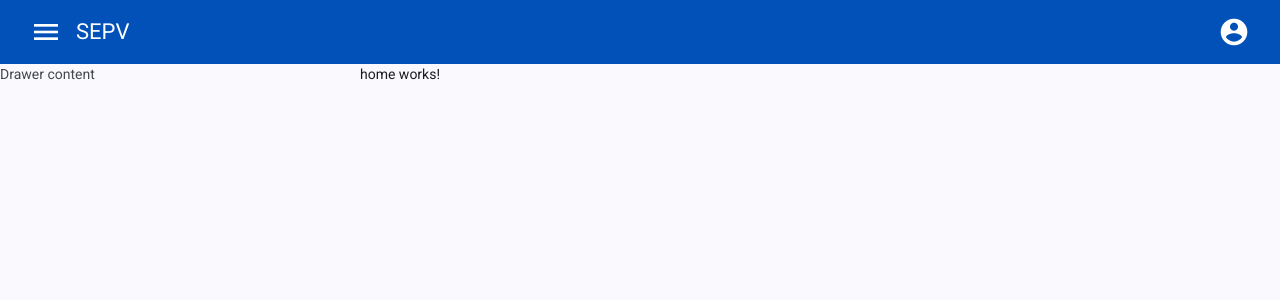
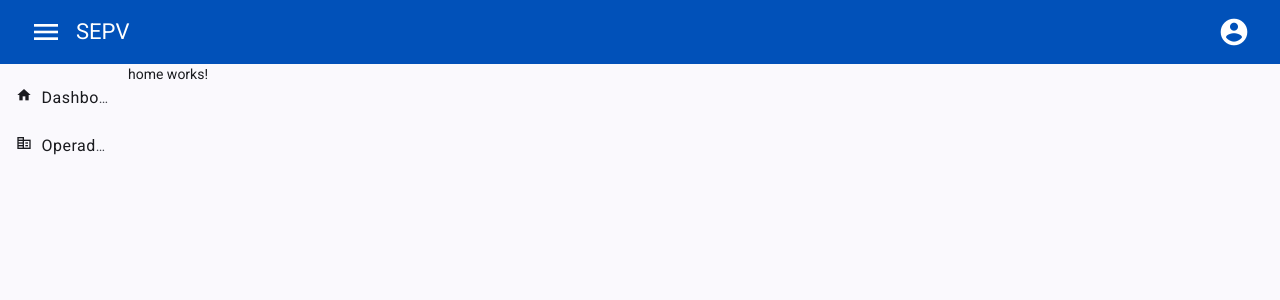
Before and after one commit to fabiodsilva2/sepv-frontend, an Angular app: page /home in a window 1280 px wide. Shown: the top 300 px of the page. Built offline with nearby package versions, Linux system fonts and the light colour scheme; sample sign-in values are in the browser's storage.

Commit message:
Ajeitando o menu

```diff
--- a/src/app/components/layout/layout.css
+++ b/src/app/components/layout/layout.css
@@ -0,0 +1,14 @@
+.menu-icon {
+  min-width: 10%;
+  max-width: 10%;
+  margin-top: 1rem;       /* rem-calc(16) */
+  margin-right: 1rem;     /* rem-calc(16) */
+  font-size: 1rem;        /* rem-calc(16) */
+
+}
+
+.mat-sidenav{
+  width:10%;
+
+
+}
--- a/src/app/components/layout/layout.html
+++ b/src/app/components/layout/layout.html
@@ -1,5 +1,27 @@
 <app-menu></app-menu>
-<mat-drawer-container class="example-container">
-  <mat-drawer mode="side" opened>Drawer content</mat-drawer>
-  <mat-drawer-content><router-outlet></router-outlet></mat-drawer-content>
-</mat-drawer-container>
+<mat-sidenav-container>
+  <mat-sidenav #sidenav opened="true" mode="side">
+    <mat-nav-list>
+      <a mat-list-item routerLink="">
+        <!-- <mat-icon >home</mat-icon> -->
+        <i class="material-icons menu-icon" style="margin-top: 5px">home</i>
+        <a class="title" style="margin-top: 5px">Dashboard</a>
+      </a>
+      <a  mat-list-item routerLink="">
+
+
+          <i class="material-icons menu-icon" style="margin-top: 5px;">corporate_fare</i>
+          <a class="title" style="margin-top: 5px;">Operadora</a>
+        </a>
+    </mat-nav-list>
+  </mat-sidenav>
+  <mat-sidenav-content>
+
+    <div style="min-height:88vh">
+      <div >
+          <router-outlet></router-outlet>
+        </div>
+
+    </div>
+  </mat-sidenav-content>
+</mat-sidenav-container>
--- a/src/app/components/layout/layout.ts
+++ b/src/app/components/layout/layout.ts
@@ -3,10 +3,13 @@ import { RouterOutlet } from '@angular/router';
 import { Menu } from '../menu/menu';
 import { MenuLateral } from '../menu-lateral/menu-lateral';
 import { MatSidenavModule } from '@angular/material/sidenav';
+import { MatIconModule } from '@angular/material/icon';
+import { MatMenuModule } from '@angular/material/menu';
+import { MatListModule } from '@angular/material/list';
 
 @Component({
   selector: 'app-layout',
-  imports: [RouterOutlet,Menu,MenuLateral,MatSidenavModule],
+  imports: [RouterOutlet,Menu,MatSidenavModule,MatIconModule,MatMenuModule, MatSidenavModule,MatListModule ],
   templateUrl: './layout.html',
   styleUrl: './layout.css'
 })
```
